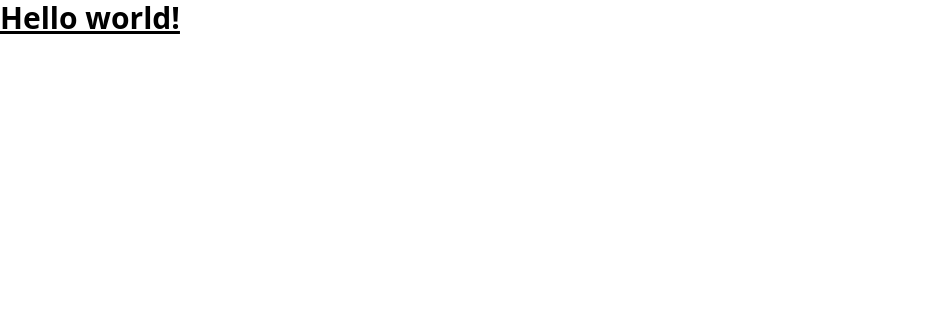
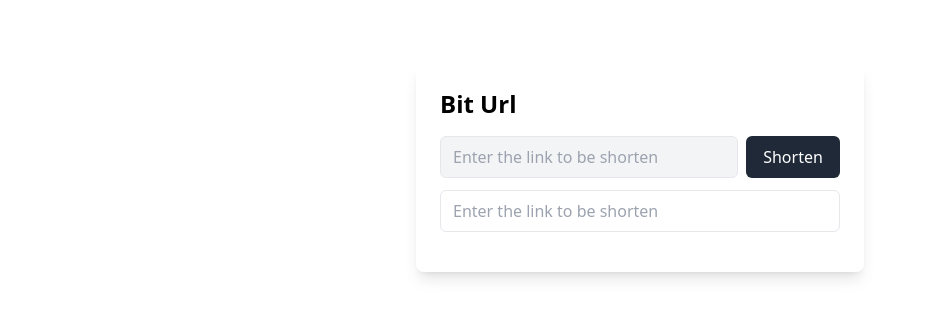
Before and after one commit to FahadDhruba/shorturl, a plain HTML site: page app/index.html in a window 1280 px wide. Shown: the whole page, without its empty margins (0-925 px from the left). Drawn offline with nearby package versions, Linux system fonts and the light colour scheme.

Commit message:
initial design

```diff
--- a/app/index.html
+++ b/app/index.html
@@ -6,8 +6,38 @@
   <script src="https://cdn.tailwindcss.com"></script>
 </head>
 <body>
-  <h1 class="text-3xl font-bold underline">
-    Hello world!
-  </h1>
+
+  <div class="mt-16 max-w-md mx-auto bg-card text-card-foreground p-6 rounded-lg md:shadow-lg">
+    <h2 class="text-2xl font-bold mb-4">Bit Url</h2>
+
+      <div class="mb-2 grid grid-cols-4 gap-2">
+
+        <input
+          type="url"
+          id="mLink"
+          name="mLink"
+          placeholder="Enter the link to be shorten"
+          class="w-full px-3 py-2 text-gray-500 bg-gray-100 border border-1 rounded-md focus:outline-none focus:ring ring-sky-400 col-span-3"
+          autocomplete="off"
+          required
+        />
+
+        <button class="bg-gray-800 text-white py-2 text-base px-3 rounded-md hover:bg-gray-500 focus:outline-none focus:ring ring-ring"><span class="hidden sm:block">Shorten</span><span class="sm:hidden">s</span></button>
+
+      </div>
+      <div class="mb-4">
+        <input
+          type="url"
+          id="mLink"
+          name="mLink"
+          placeholder="Enter the link to be shorten"
+          class="w-full px-3 py-2 mt-1 text-input bg-input border border-border rounded-md focus:outline-none focus:ring ring-sky-400"
+          required
+        />
+      </div>
+
+
+  </div>
+
 </body>
 </html>
```
